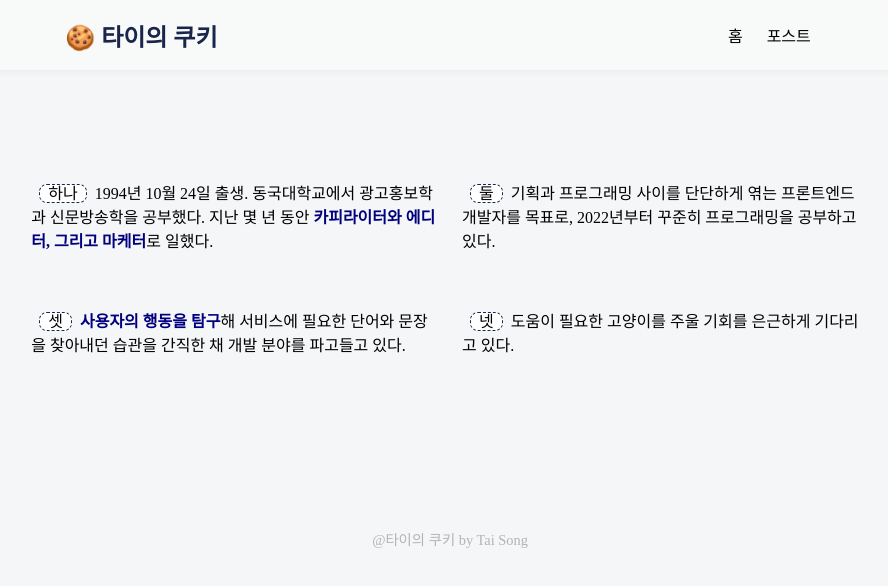
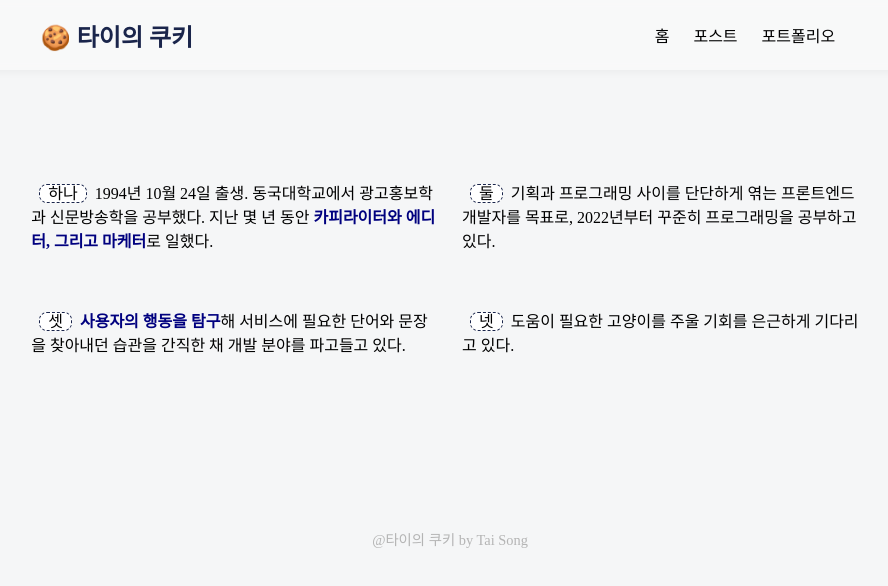
Before and after one commit to pseudopool/taiscookie, a Next.js app: page / in a window 1280 px wide. Shown: the top 586 px of the page, without its empty margins (190-1078 px from the left). Built offline with nearby package versions, Linux system fonts and the light colour scheme; some icons are missing; a web font is replaced by a local one.

Commit message:
add navbar menu

```diff
--- a/src/components/Navbar.tsx
+++ b/src/components/Navbar.tsx
@@ -1,5 +1,21 @@
 import { css } from "@emotion/react";
 import Link from "next/link";
+
+const menus = [
+  {
+    name: "홈",
+    path: "/",
+    mobileDisplay: "none",
+  },
+  {
+    name: "포스트",
+    path: "/posts",
+  },
+  {
+    name: "포트폴리오",
+    path: "/portfolio",
+  },
+];
 
 export default function Navbar() {
   return (
@@ -8,12 +24,11 @@ export default function Navbar() {
         <h1>🍪 타이의 쿠키</h1>
       </Link>
       <ul>
-        <Link href="/">
-          <li className="home">홈</li>
-        </Link>
-        <Link href="/posts">
-          <li>포스트</li>
-        </Link>
+        {menus.map((menu) => (
+          <Link key={menu.name} href={menu.path}>
+            <li className={menu.mobileDisplay}>{menu.name}</li>
+          </Link>
+        ))}
       </ul>
     </nav>
   );
@@ -52,7 +67,7 @@ const navbar = css`
   }
   @media screen and (max-width: 480px) {
     font-size: 4vw;
-    .home {
+    .none {
       display: none;
     }
   }
```
